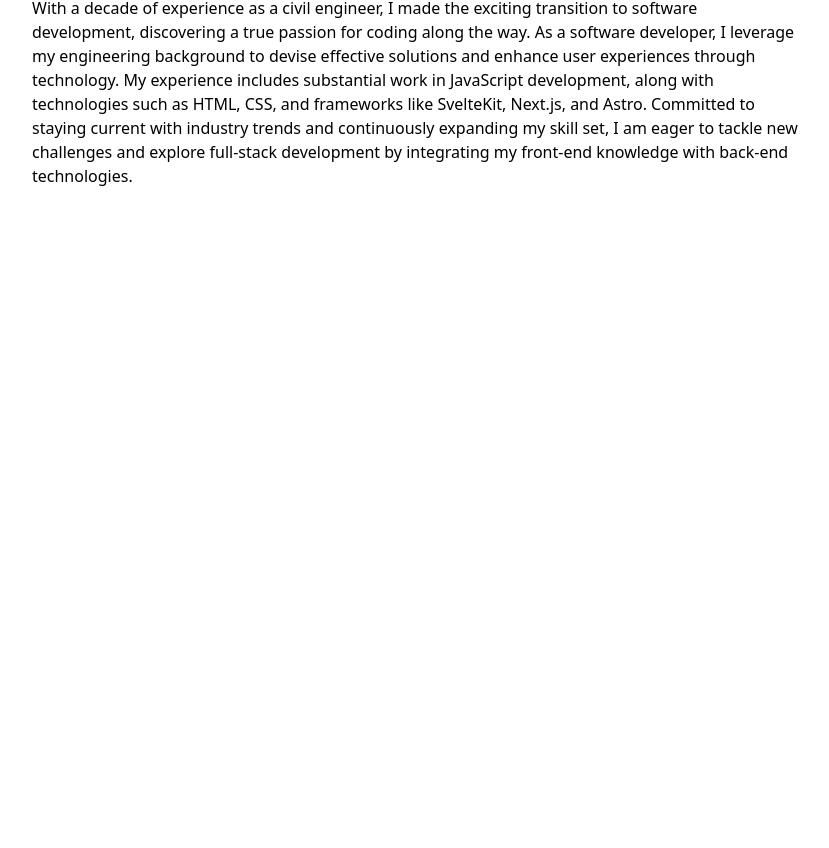
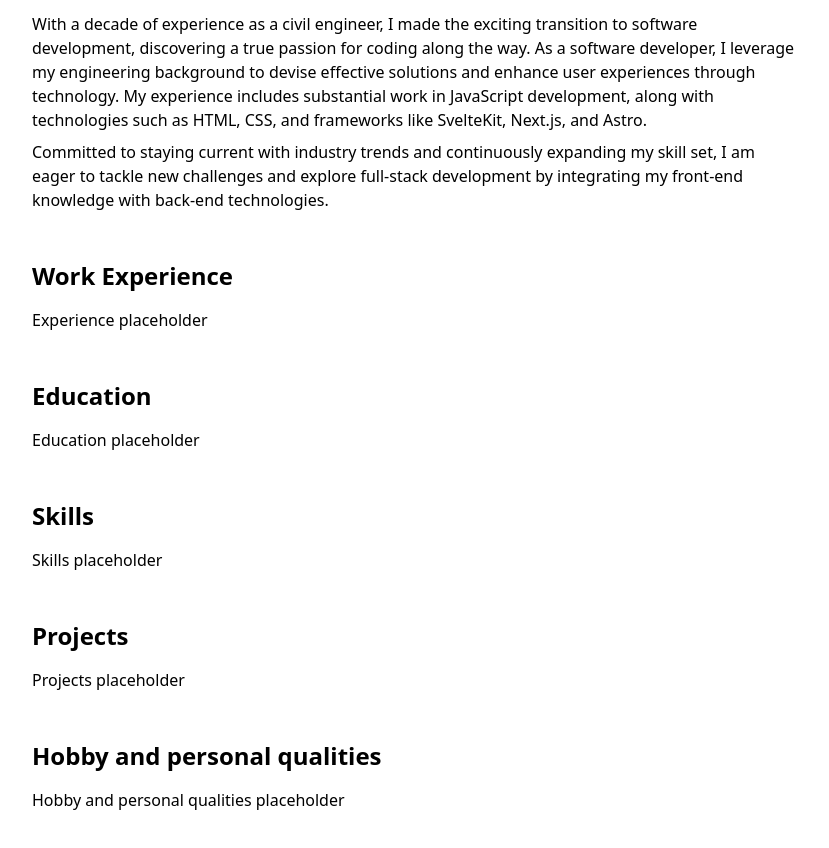
Before and after one commit to HogarStrashni/codematic-resume, a SvelteKit app: page / in a window 1280 px wide. Shown: the part 304-1152 px from the top of the page, without its empty margins (224-1053 px from the left). Before the commit the page ends 800 px from the top, so only its background shows below. Built offline with nearby package versions, Linux system fonts and the light colour scheme.

Commit message:
add placeholders to main page

```diff
--- a/src/routes/+page.svelte
+++ b/src/routes/+page.svelte
@@ -1,19 +1,31 @@
 <script lang="ts">
-	import Typography from '$lib/components/custom-ui/typography';
 	import Header from '$lib/components/custom-ui/header';
+	import SectionWrapper from '$lib/components/custom-ui/section';
+	import Summary from '$lib/components/custom-ui/section/summary';
 </script>
 
 <Header />
-<section class="mt-12">
-	<Typography tag="h3" variant="headingSmall" fontWeight="bold">Summary</Typography>
-	<Typography>
-		With a decade of experience as a civil engineer, I made the exciting transition to software
-		development, discovering a true passion for coding along the way. As a software developer, I
-		leverage my engineering background to devise effective solutions and enhance user experiences
-		through technology. My experience includes substantial work in JavaScript development, along
-		with technologies such as HTML, CSS, and frameworks like SvelteKit, Next.js, and Astro.
-		Committed to staying current with industry trends and continuously expanding my skill set, I am
-		eager to tackle new challenges and explore full-stack development by integrating my front-end
-		knowledge with back-end technologies.
-	</Typography>
-</section>
+
+<SectionWrapper title="Summary" class="mt-12 space-y-4">
+	<Summary class="space-y-2" />
+</SectionWrapper>
+
+<SectionWrapper title="Work Experience" class="mt-12 space-y-4">
+	<div>Experience placeholder</div>
+</SectionWrapper>
+
+<SectionWrapper title="Education" class="mt-12 space-y-4">
+	<div>Education placeholder</div>
+</SectionWrapper>
+
+<SectionWrapper title="Skills" class="mt-12 space-y-4">
+	<div>Skills placeholder</div>
+</SectionWrapper>
+
+<SectionWrapper title="Projects" class="mt-12 space-y-4">
+	<div>Projects placeholder</div>
+</SectionWrapper>
+
+<SectionWrapper title="Hobby and personal qualities" class="mt-12 space-y-4">
+	<div>Hobby and personal qualities placeholder</div>
+</SectionWrapper>
```
